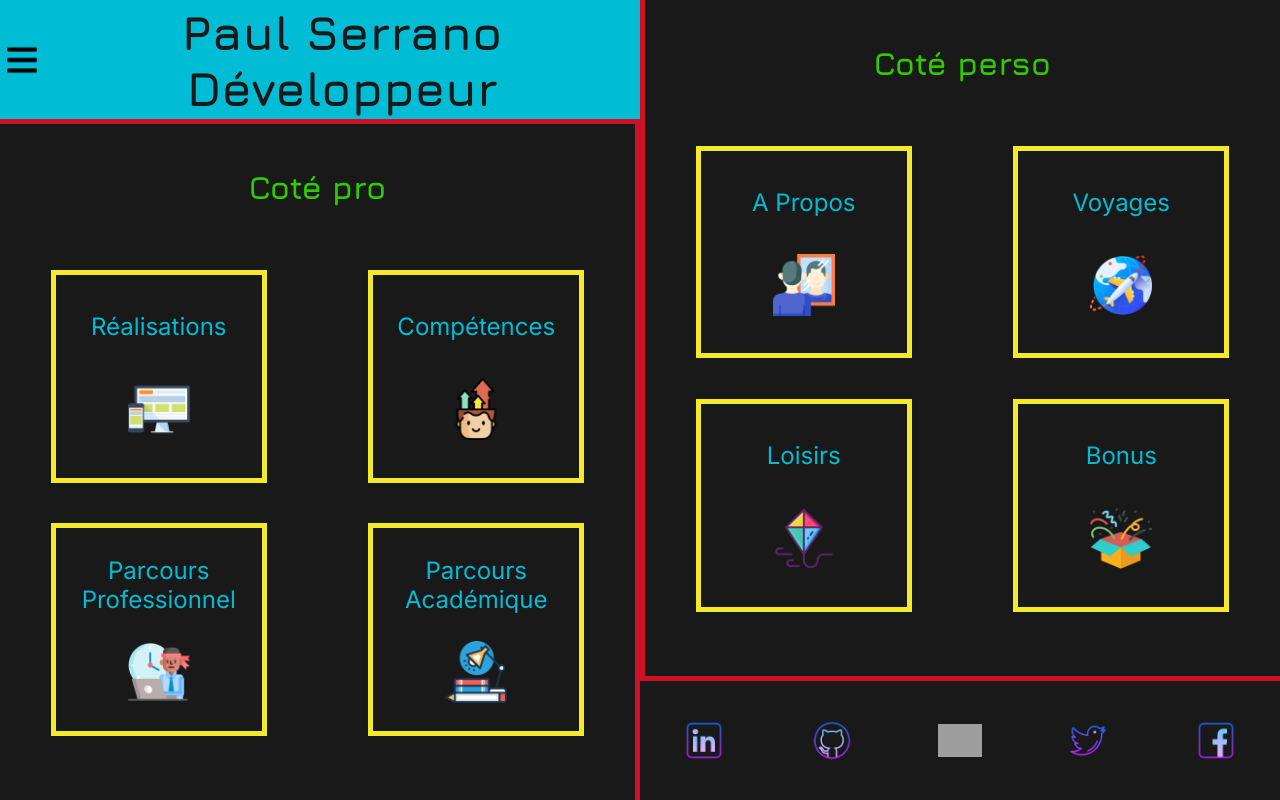
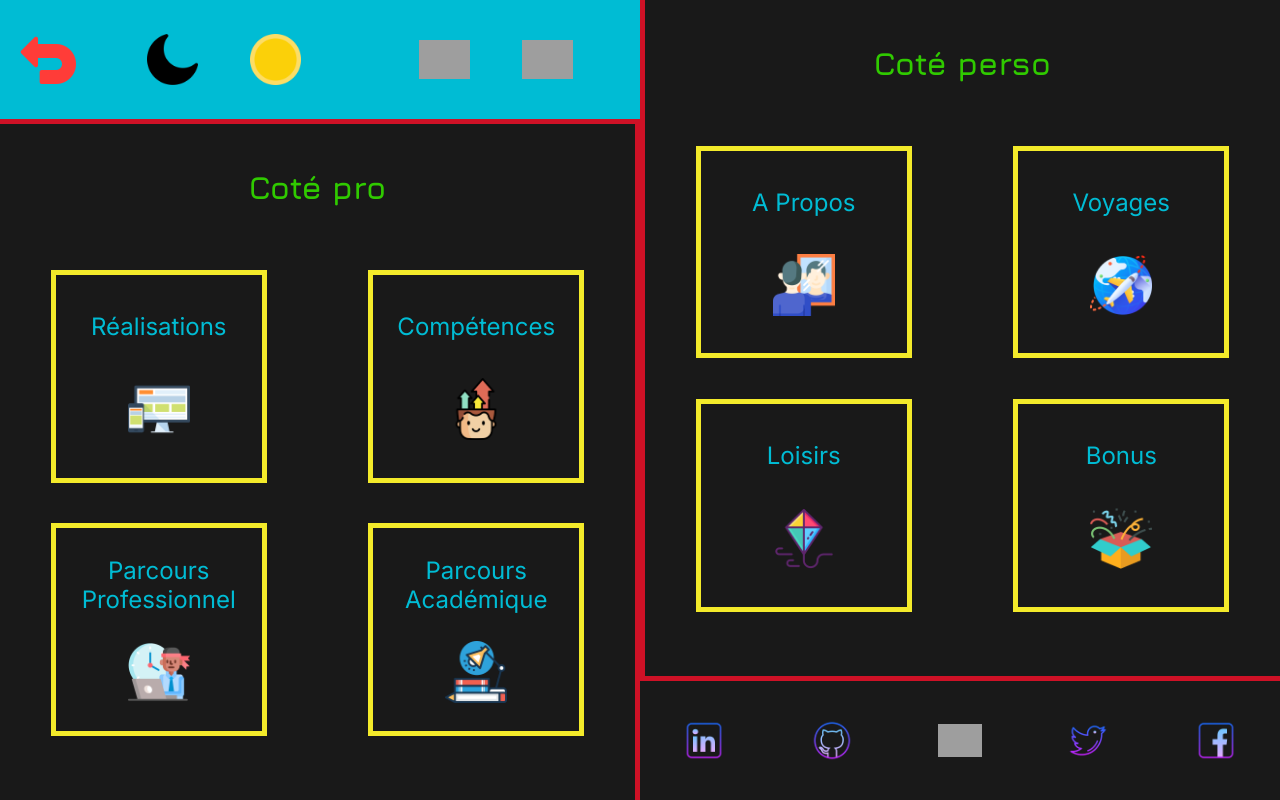
Before and after one commit to Paul-Serrano/portfolio-react, a React (Create React App) app: page / in a window 1280 px wide. Both pictures are taken after a click on the button 22 px from the left and 59 px from the top of the page. Built offline with nearby package versions, Linux system fonts and the light colour scheme; grey boxes are pictures that could not be loaded.

Commit message:
nav/option

```diff
--- a/src/App.js
+++ b/src/App.js
@@ -17,6 +17,7 @@ function App() {
         <main className="main">
             <div className="left-side">
                 <Nav/>
+                <Option/>
                 <Pro/>
                 <Realisation/>
                 <Competence/>
--- a/src/components/index/Nav.js
+++ b/src/components/index/Nav.js
@@ -1,9 +1,15 @@
 import menu from "../../img/menu.png"
 
 function Nav() {
+
+    function openOption() {
+        document.getElementsByClassName("settings")[0].style.display = "flex"
+        document.getElementsByClassName("nav")[0].style.display = "none"
+    }
+
     return (
         <div className="nav">
-            <button className="nav-button">
+            <button className="nav-button" onClick={openOption}>
                 <img className="nav-icon" src={menu} alt="menu"/>
             </button>
             <p>Paul Serrano Développeur</p>
--- a/src/components/parts/Option.js
+++ b/src/components/parts/Option.js
@@ -5,9 +5,15 @@ import english from "../../img/uk.png"
 import back from "../../img/back-arrow.png"
 
 function Option() {
+
+    function closeOption() {
+        document.getElementsByClassName("settings")[0].style.display = "none"
+        document.getElementsByClassName("nav")[0].style.display = "flex"
+    }
+
     return (
         <div className="settings">
-            <button className="settings-return-btn">
+            <button className="settings-return-btn" onClick={closeOption}>
                 <img className="settings-return-icon" src={back} alt="Icône retour"/>
             </button>
             <div className="settings-block">
--- a/src/index.css
+++ b/src/index.css
@@ -73,7 +73,7 @@ body {
 }
 
 .settings {
-  display: flex;
+  display: none;
   justify-content: space-evenly;
   align-items: center;
   background-color: #00BCD4;
@@ -200,7 +200,7 @@ body {
   font-weight: bold;
   font-size: 2em;
   margin-top: 1.5%;
-  height: 5%;
+  height: 7.5%;
 }
 
 .block-title-return-btn {
@@ -403,7 +403,7 @@ body {
   align-items: center;
   height: 65%;
   white-space: nowrap;
-  padding: 2.5% 0 0;
+  padding: 1.5% 0;
   width: 90%;
 }
 
```
